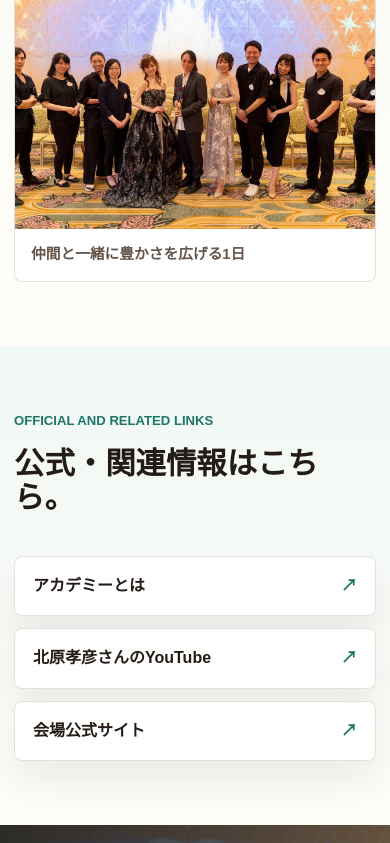
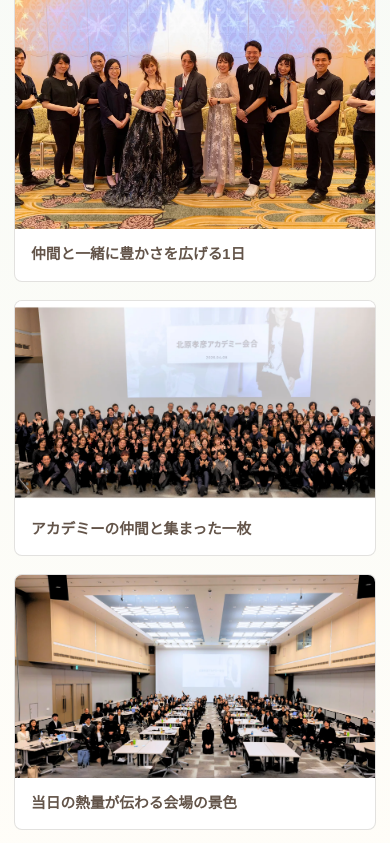
Before and after one commit to techguide-jp/corporate, a SvelteKit app in the folder techguide/: page /profile/academy-fes-2026 in a window 390 px wide. Shown: the part 7444-8287 px from the top of the page. Built offline with nearby package versions, Linux system fonts and the light colour scheme; no server answers.

Commit message:
feat: Academy Fes LPに集合写真を追加

```diff
--- a/techguide/src/routes/profile/academy-fes-2026/+page.svelte
+++ b/techguide/src/routes/profile/academy-fes-2026/+page.svelte
@@ -92,16 +92,31 @@
       src: '/images/profile/academy-fes-2026/yuchan-hero.webp',
       alt: 'ゆーちゃんのプロフィール写真',
       caption: 'ゆーちゃんが体験を届ける入口',
+      wide: false,
     },
     {
       src: '/images/profile/academy-fes-2026/fes-moment.webp',
       alt: 'イベント会場前で撮影したメンバー写真',
       caption: '当日の体験づくりにも関わります',
+      wide: false,
     },
     {
       src: '/images/profile/academy-fes-2026/fes-community.webp',
       alt: 'コミュニティメンバーで撮影した集合写真',
       caption: '仲間と一緒に豊かさを広げる1日',
+      wide: false,
+    },
+    {
+      src: '/images/profile/academy-fes-2026/academy-group-standing.webp',
+      alt: '北原孝彦アカデミーの集合記念写真',
+      caption: 'アカデミーの仲間と集まった一枚',
+      wide: true,
+    },
+    {
+      src: '/images/profile/academy-fes-2026/academy-group-hall.webp',
+      alt: '会場全体で撮影した北原孝彦アカデミーの集合写真',
+      caption: '当日の熱量が伝わる会場の景色',
+      wide: true,
     },
   ];
 
@@ -382,7 +397,7 @@
 
       <div class="gallery-grid">
         {#each galleryImages as image (image.src)}
-          <figure class="gallery-item">
+          <figure class="gallery-item" class:gallery-item--wide={image.wide}>
             <img src={asset(image.src)} alt={image.alt} loading="eager" decoding="async" />
             <figcaption>{image.caption}</figcaption>
           </figure>
@@ -849,7 +864,7 @@
 
   .gallery-grid {
     display: grid;
-    grid-template-columns: 1.1fr 0.9fr 1fr;
+    grid-template-columns: repeat(6, minmax(0, 1fr));
     gap: 18px;
     align-items: stretch;
     margin-top: 36px;
@@ -857,6 +872,7 @@
 
   .gallery-item {
     display: grid;
+    grid-column: span 2;
     align-content: start;
     margin: 0;
     border: 1px solid var(--fes-line);
@@ -871,6 +887,14 @@
 
   .gallery-item:nth-child(2) img {
     aspect-ratio: 3 / 4;
+  }
+
+  .gallery-item--wide {
+    grid-column: span 3;
+  }
+
+  .gallery-item--wide img {
+    aspect-ratio: 16 / 9;
   }
 
   .gallery-item figcaption {
@@ -963,6 +987,11 @@
       grid-template-columns: 1fr;
     }
 
+    .gallery-item,
+    .gallery-item--wide {
+      grid-column: auto;
+    }
+
     .event-strip__item,
     .event-strip__item:first-child {
       border-left: 0;
```
Also changed, not shown: techguide/static/images/profile/academy-fes-2026/academy-group-hall.webp (added), techguide/static/images/profile/academy-fes-2026/academy-group-standing.webp (added).
